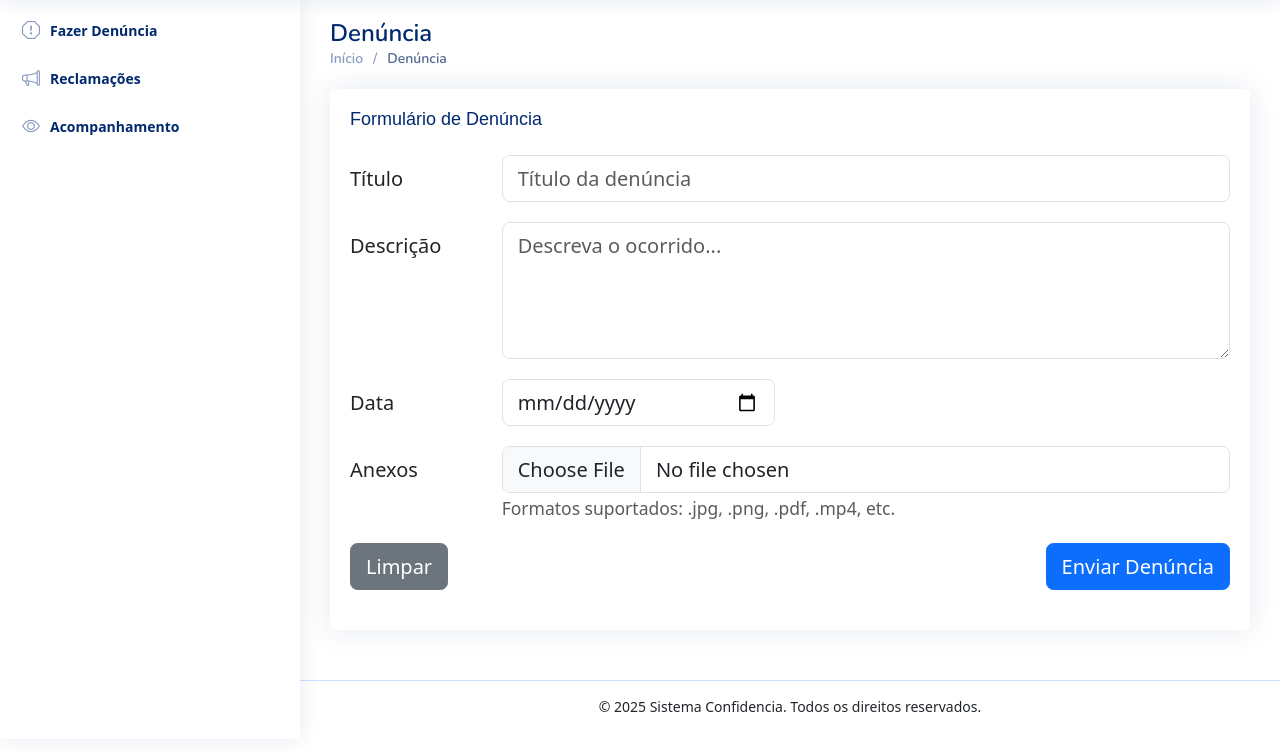
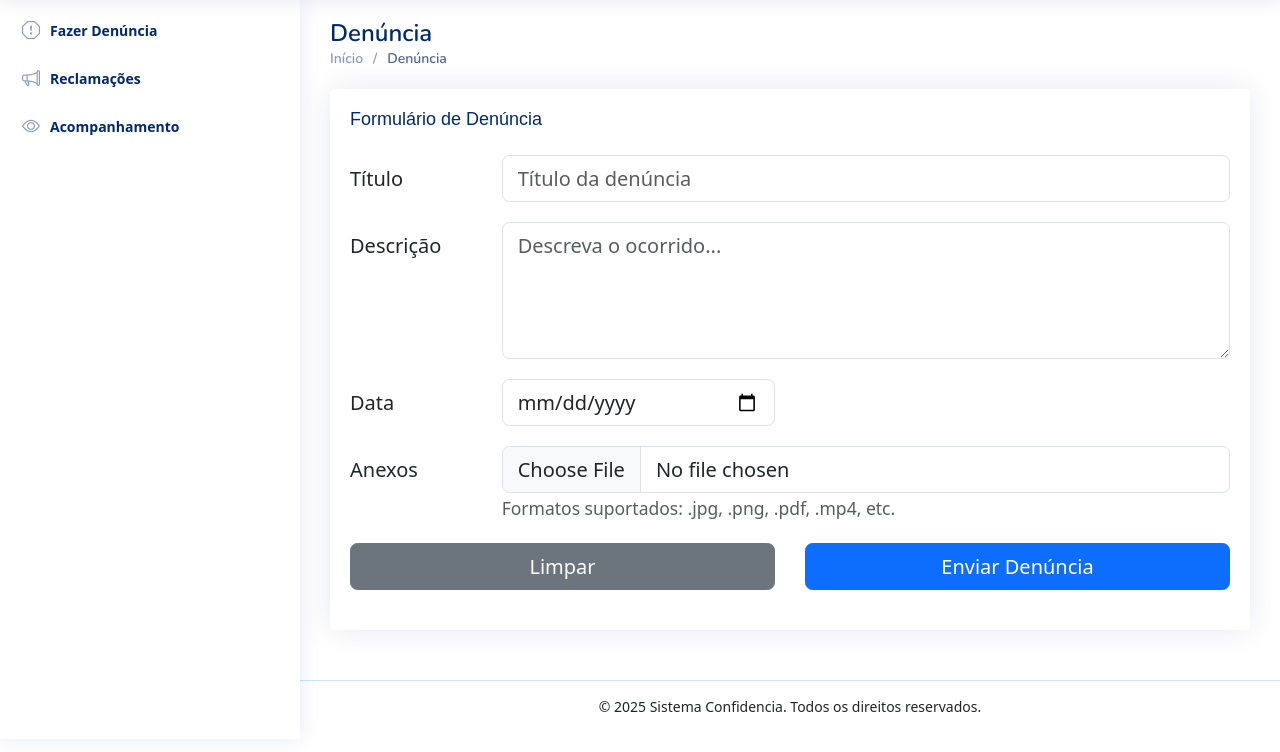
Before and after one commit to Orlandooguambe/confidence-app, a Flask app: page /denuncia in a window 1280 px wide. Shown: the part 61-813 px from the top of the page. Run offline with Flask 3, Linux system fonts and the light colour scheme; some libraries are stand-ins or nearby versions.

Commit message:
Ajuste de botoes e logo na tela Denuncia

```diff
--- a/templates/denuncia.html
+++ b/templates/denuncia.html
@@ -63,13 +63,12 @@
               </div>
 
 
-
-              <div class="row mb-3">
-                <div class="col-sm-6">
-                  <button type="reset" class="btn btn-secondary">Limpar</button>
+             <div class="row mb-3">
+                <div class="col-12 col-md-6 mb-2 mb-md-0">
+                  <button type="reset" class="btn btn-secondary w-100 w-md-auto">Limpar</button>
                 </div>
-                <div class="col-sm-6 text-end">
-                  <button type="submit" class="btn btn-primary">Enviar Denúncia</button>
+                <div class="col-12 col-md-6 text-md-end">
+                   <button type="submit" class="btn btn-primary w-100 w-md-auto">Enviar Denúncia</button>
                 </div>
               </div>
             </form><!-- End Form -->
```
